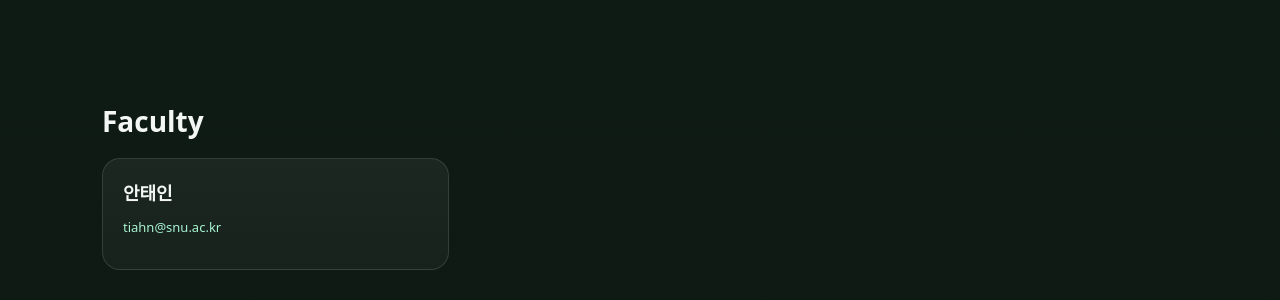
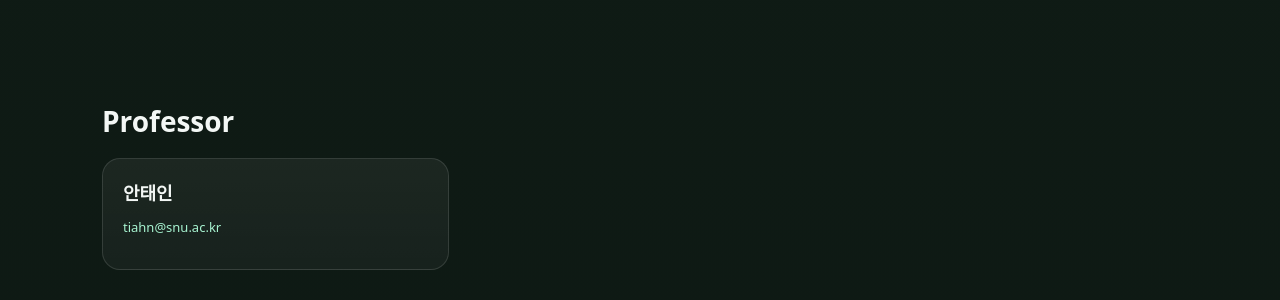
Before and after one commit to evergreendasol/Trial-2-lab-web, a Jekyll site: the page built from team.md, in a window 1280 px wide and 900 px high. Shown: the part 171-471 px from the top of the window. Built offline with Jekyll 4.4.1, drawn with Linux system fonts in a browser that asks for light colours.

Commit message:
Rename Faculty to Professor and keep Postdoctoral separate

```diff
--- a/team.md
+++ b/team.md
@@ -13,10 +13,10 @@ title: Team
 </section>
 
 
-<!-- Faculty -->
+<!-- Professor (기존 faculty 배열) -->
 <section class="section">
   <div class="section__head">
-    <h2>Faculty</h2>
+    <h2>Professor</h2>
   </div>
 
   <div class="grid">
@@ -25,7 +25,9 @@ title: Team
         <h3>{{ p.name }}</h3>
         {% if p.role %}<p class="muted small">{{ p.role }}</p>{% endif %}
         {% if p.email %}
-          <p class="small"><a class="link" href="mailto:{{ p.email }}">{{ p.email }}</a></p>
+          <p class="small">
+            <a class="link" href="mailto:{{ p.email }}">{{ p.email }}</a>
+          </p>
         {% endif %}
       </div>
     {% endfor %}
@@ -33,15 +35,10 @@ title: Team
 </section>
 
 
-<!-- Postdoctoral -->
+<!-- Postdoctoral Researcher (기존 phd 배열) -->
 <section class="section">
   <div class="section__head">
-    {% assign postdoc_count = site.data.team.phd | size %}
-    {% if postdoc_count > 1 %}
-      <h2>Postdoctoral Researchers</h2>
-    {% else %}
-      <h2>Postdoctoral Researcher</h2>
-    {% endif %}
+    <h2>Postdoctoral Researcher</h2>
   </div>
 
   <div class="grid">
@@ -50,7 +47,9 @@ title: Team
         <h3>{{ p.name }}</h3>
         {% if p.role %}<p class="muted small">{{ p.role }}</p>{% endif %}
         {% if p.email %}
-          <p class="small"><a class="link" href="mailto:{{ p.email }}">{{ p.email }}</a></p>
+          <p class="small">
+            <a class="link" href="mailto:{{ p.email }}">{{ p.email }}</a>
+          </p>
         {% endif %}
       </div>
     {% endfor %}
@@ -69,7 +68,9 @@ title: Team
       <div class="card">
         <h3>{{ p.name }}</h3>
         {% if p.email %}
-          <p class="small"><a class="link" href="mailto:{{ p.email }}">{{ p.email }}</a></p>
+          <p class="small">
+            <a class="link" href="mailto:{{ p.email }}">{{ p.email }}</a>
+          </p>
         {% endif %}
       </div>
     {% endfor %}
@@ -88,7 +89,9 @@ title: Team
       <div class="card">
         <h3>{{ p.name }}</h3>
         {% if p.email %}
-          <p class="small"><a class="link" href="mailto:{{ p.email }}">{{ p.email }}</a></p>
+          <p class="small">
+            <a class="link" href="mailto:{{ p.email }}">{{ p.email }}</a>
+          </p>
         {% endif %}
       </div>
     {% endfor %}
@@ -107,7 +110,9 @@ title: Team
       <div class="card">
         <h3>{{ p.name }}</h3>
         {% if p.email %}
-          <p class="small"><a class="link" href="mailto:{{ p.email }}">{{ p.email }}</a></p>
+          <p class="small">
+            <a class="link" href="mailto:{{ p.email }}">{{ p.email }}</a>
+          </p>
         {% endif %}
       </div>
     {% endfor %}
```
